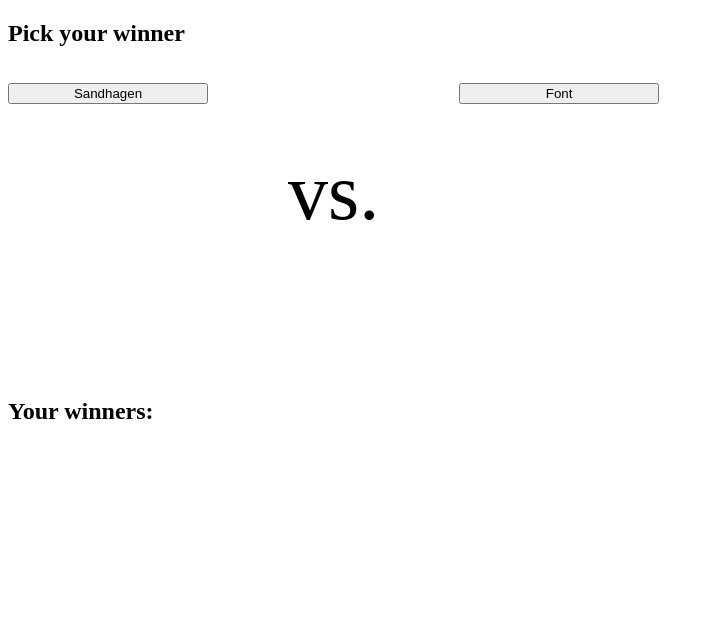
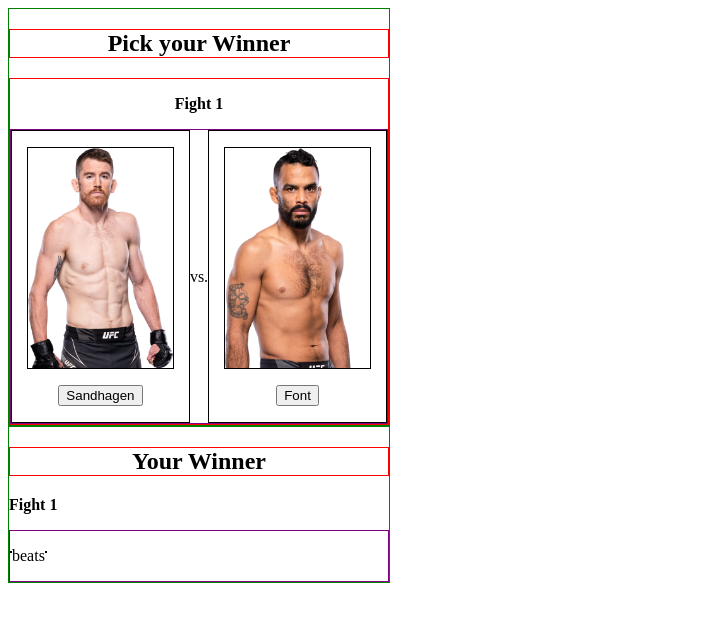
Before and after one commit to mcwhopper63/chickenDinner, a plain HTML site: page v1/index.html in a window 1280 px wide. Shown: the whole page, without its empty margins (0-714 px from the left). Drawn offline with Linux system fonts and the light colour scheme.

Commit message:
set up html and basic css

```diff
--- a/v1/index.html
+++ b/v1/index.html
@@ -9,53 +9,72 @@
     <body>
         <section>
             <div class="input">
-                <h1>Pick your winner</h1>
+                <h2>Pick your Winner</h2>
                 <div class="fight-row">
-                    <div class="left-corner">
+                    <p class="fight-number">Fight 1</p>
+                    <div class="fight-component">
+                        <div class="fighter-a">
                             <img
-                            src="./SANDHAGEN_CORY_L_09-17.png"
-                            alt=""
-                            class="left-corner-img"
-                            id="left-corner-img"
+                                src="./assets/sandhagen.png"
+                                alt="sandhagen"
+                                id="sandhagen-pic"
                             />
-                        <button type="button" id="sand" value="Sandhagen">
+                            <button
+                                class="fighter-a-btn btn"
+                                id="sandhagen-btn"
+                            >
                                 Sandhagen
                             </button>
                         </div>
-                    <div class="corner-stats">vs.</div>
-                    <div class="right-corner">
+                        <p class="vs">vs.</p>
+                        <div class="fighter-b">
                             <img
-                            src="./FONT_ROB_L_04-08.png"
-                            alt=""
-                            class="right-corner-img"
+                                src="./assets/font.png"
+                                alt="font"
+                                id="font-pic"
                             />
-                        <button type="button" id="font" value="Font">
-                            Font
-                        </button>
+                            <button class="fighter-b-btn btn">Font</button>
                         </div>
                     </div>
                 </div>
+            </div>
+
             <div class="output">
-                <h1>Your winners:</h1>
-                <p id="picks-display" class="output"></p>
+                <h2>Your Winner</h2>
+                <div class="results-row">
+                    <p class="fight-number">Fight 1</p>
+                    <div class="results-component">
+                        <div class="display-winner-pick">
+                            <img src="" alt="" />
+                            <p class="display-winner-pick-name"></p>
+                        </div>
+                        <p class="beats">beats</p>
+                        <div class="display-loser-pick">
+                            <img src="" alt="" />
+                            <p class="display-loser-pick-name"></p>
+                        </div>
+                    </div>
+                </div>
             </div>
         </section>
 
         <script>
-            const sand = document.getElementById('sand');
-            const font = document.getElementById('font');
+            const sand = document.getElementsById('sandhagen-btn');
+
             const output = document.getElementById('picks-display');
 
             function displaySand() {
-                output.innerText = sand.value;
-                // output.appendChild('left-corner-img');
-            }
-            function displayFont() {
-                output.innerText = font.value;
+                // sand.innerText = sand.value;
+                console.log('sand button works');
             }
 
             sand.addEventListener('click', displaySand);
-            font.addEventListener('click', displayFont);
+
+            // function displayFont() {
+            //     display-loser-pick-name.innerText = font.value;
+            // }
+
+            // font.addEventListener('click', displayFont);
         </script>
     </body>
 </html>
--- a/v1/main.css
+++ b/v1/main.css
@@ -1,41 +1,51 @@
-img {
-    width: 150px;
+h2 {
+    text-align: center;
+
+    border: 1px red solid;
 }
 
-/* h1 {
-    margin: auto;
-} */
+.input,
+.output {
+    max-width: 380px;
+
+    border: 1px green solid;
+}
 
 .fight-row {
     display: flex;
-    /* flex-direction: column; */
-    /* text-align: center; */
+    flex-direction: column;
+    align-items: center;
+
+    border: 1px red solid;
 }
 
-.output {
-    margin-top: 80px;
-    /* text-align: center; */
+.fight-number {
+    font-weight: 900;
 }
 
-.left-corner,
-.right-corner {
+.fight-component,
+.results-component {
+    display: flex;
+    align-items: center;
+
+    border: 1px purple solid;
+}
+
+.fighter-a,
+.fighter-b {
     display: flex;
     flex-direction: column;
+    align-items: center;
+    padding: 1rem;
+
+    border: 1px black solid;
 }
 
-button {
-    width: 200px;
-}
-#sand,
-#font {
+.btn {
     margin-top: 1rem;
 }
 
-.corner-stats {
-    padding: 5rem;
-    font-size: 5rem;
+img {
+    width: 100%;
+    border: 1px black solid;
 }
-
-.picks-display {
-    font-size: 5rem;
-}
```
Lines whose indentation alone changed are shown as unchanged.
